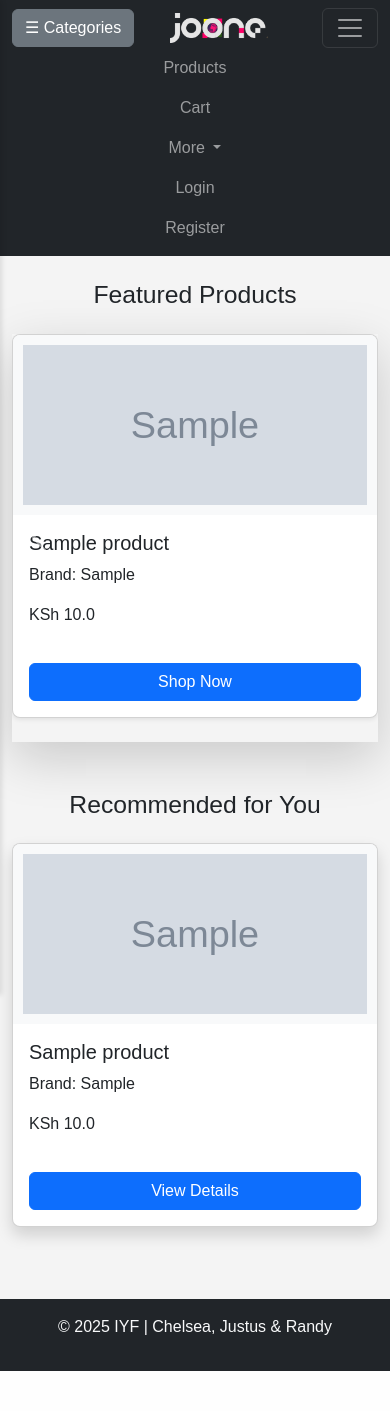
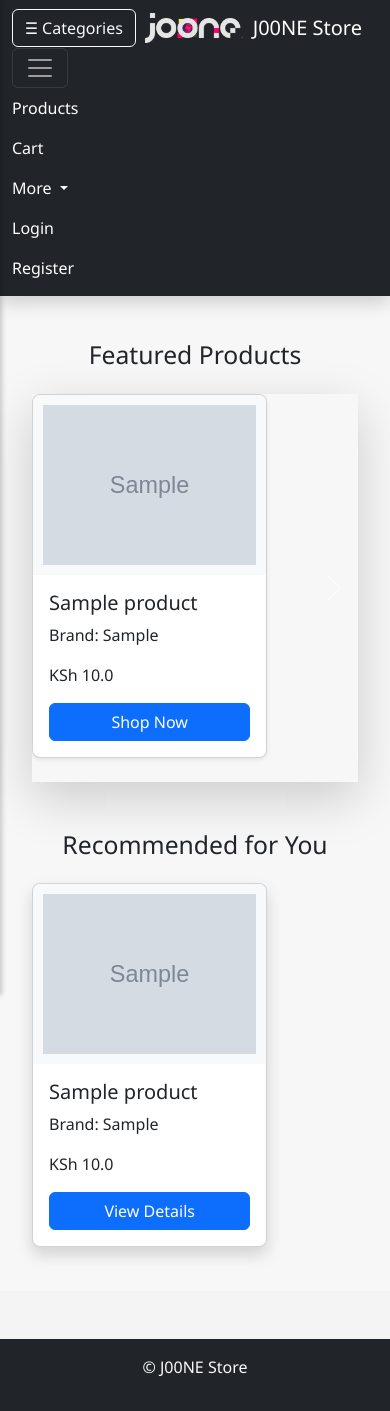
Before and after one commit to everjaydead/estore, a Flask app: page / in a window 390 px wide, after a click that opens the changed part. Before the commit the page ends 1371 px from the top, so only its background shows below. Run offline with Flask 3, Linux system fonts and the light colour scheme; tables that the repository leaves empty hold one stand-in row (values such as "Sample post"); grey boxes marked "Sample" are stand-in pictures; some libraries are stand-ins or nearby versions.

Commit message:
Enhance UI and UX with consistent styling and sidebar toggle feature

```diff
--- a/static/css/style.css
+++ b/static/css/style.css
@@ -1,12 +1,12 @@
 body {
-    font-family: Arial, sans-serif;
+    font-family: 'Segoe UI', Tahoma, Geneva, Verdana, sans-serif;
     margin: 0;
     padding: 0;
     background-color: #f4f4f4;
 }
 
 header {
-    background-color: #333;
+    background-color: #343a40;
     color: white;
     padding: 10px 0;
     text-align: center;
@@ -22,20 +22,18 @@ header {
 }
 
 .logo img {
-    max-width: 200px;
+    max-width: 150px;
     height: auto;
     display: block;
     margin: 0 auto;
 }
 
-nav {
-    text-align: center;
+.navbar-nav .nav-link {
+    color: white;
 }
 
-nav a {
-    color: white;
-    margin: 0 10px;
-    text-decoration: none;
+.navbar-nav .nav-link:hover {
+    color: #cfcfcf;
 }
 
 .products {
@@ -67,16 +70,14 @@ nav a {
 .card {
     overflow: hidden;
     border-radius: 8px;
-    flex-grow: 1;
+    height: 100%;
+    display: flex;
+    flex-direction: column;
 }
 
 @media (max-width: 768px) {
     .product {
         width: calc(50% - 20px);
-    }
-
-    .card {
-        margin-bottom: 20px;
     }
 
     .card-img-top {
@@ -175,7 +182,7 @@ footer {
 }
 
 .navbar-brand img {
-    margin-left: -20px;
+    margin-right: 10px;
 }
 
 .navbar-brand {
--- a/templates/base.html
+++ b/templates/base.html
@@ -20,8 +20,9 @@
             left: 0;
             width: 280px;
             height: 100vh;
-            background-color: #f8f9fa;
-            box-shadow: rgba(0, 0, 0, 0.1) 2px 0 5px;
+            background-color: #343a40;
+            color: #ffffff;
+            box-shadow: rgba(0, 0, 0, 0.2) 2px 0 5px;
             transform: translateX(-280px);
             transition: transform 0.3s ease;
             z-index: 1050;
@@ -35,6 +36,8 @@
             transition: margin-left 0.3s ease;
             width: 100%;
             overflow-y: auto;
+            padding: 20px;
+            background-color: #f7f7f7;
         }
         .overlay {
             display: none;
@@ -53,11 +56,12 @@
 </head>
 <body>
     <!-- Navigation -->
-    <nav class="navbar navbar-expand-lg navbar-dark bg-dark">
+    <nav class="navbar navbar-expand-lg navbar-dark bg-dark shadow">
         <div class="container-fluid">
-            <button class="btn btn-secondary me-2" id="sidebarToggle">☰ Categories</button>
+            <button class="btn btn-outline-light me-2" id="sidebarToggle">☰ Categories</button>
             <a class="navbar-brand" href="{{ url_for('index') }}">
                 <img src="{{ url_for('static', filename='img/logo.png') }}" alt="J00NE Store Logo" height="30" class="d-inline-block align-text-top">
+                J00NE Store
             </a>
             <button class="navbar-toggler" type="button" data-bs-toggle="collapse" data-bs-target="#navbarNav">
                 <span class="navbar-toggler-icon"></span>
@@ -173,7 +177,7 @@
         <div class="container">
             <div class="row">
                 <div class="col text-center">
-                    <p>&copy; {{ current_year }} IYF | Chelsea, Justus & Randy</p>
+                    <p>&copy; J00NE Store</p>
                 </div>
             </div>
         </div>
```
Also changed, not shown: other parts of static/css/style.css (+20 -9 lines).
